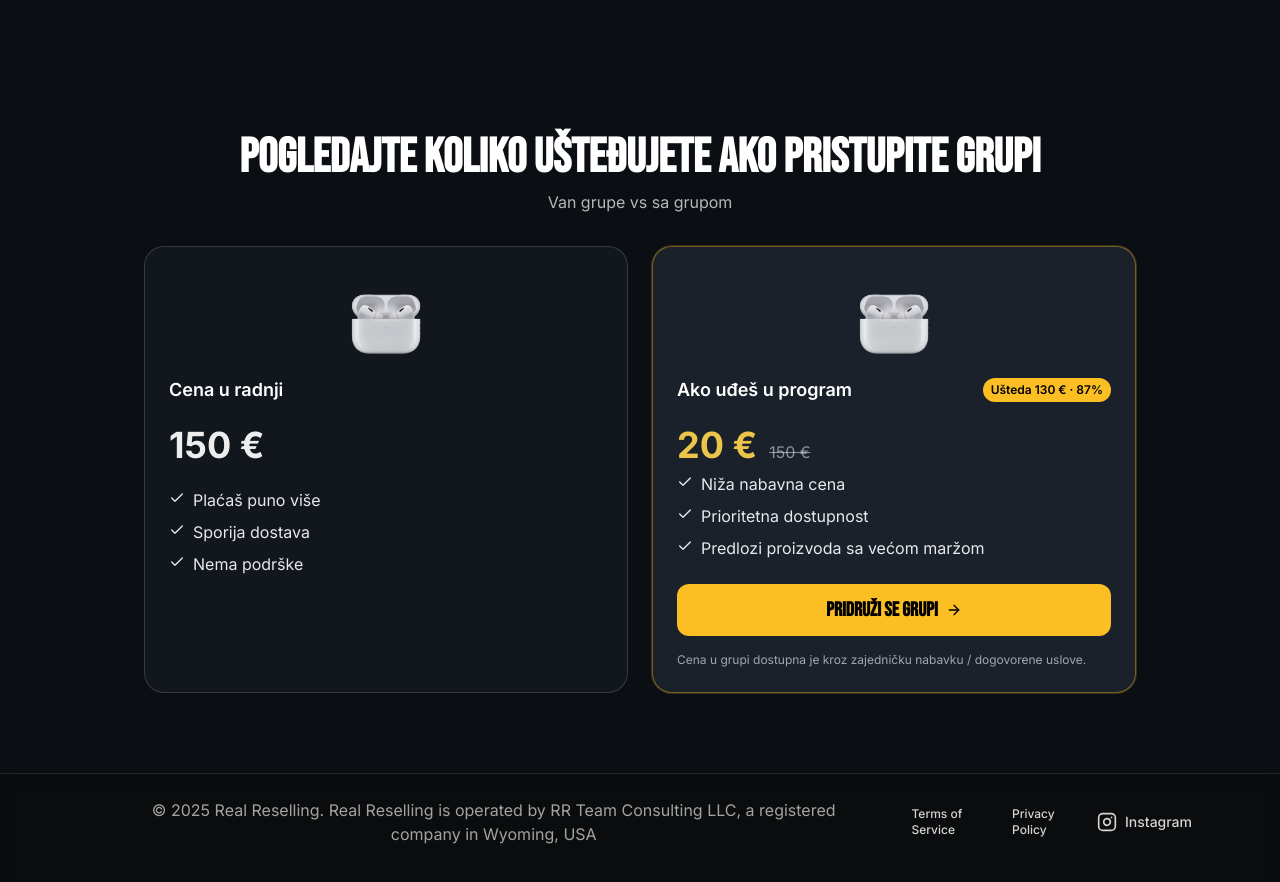
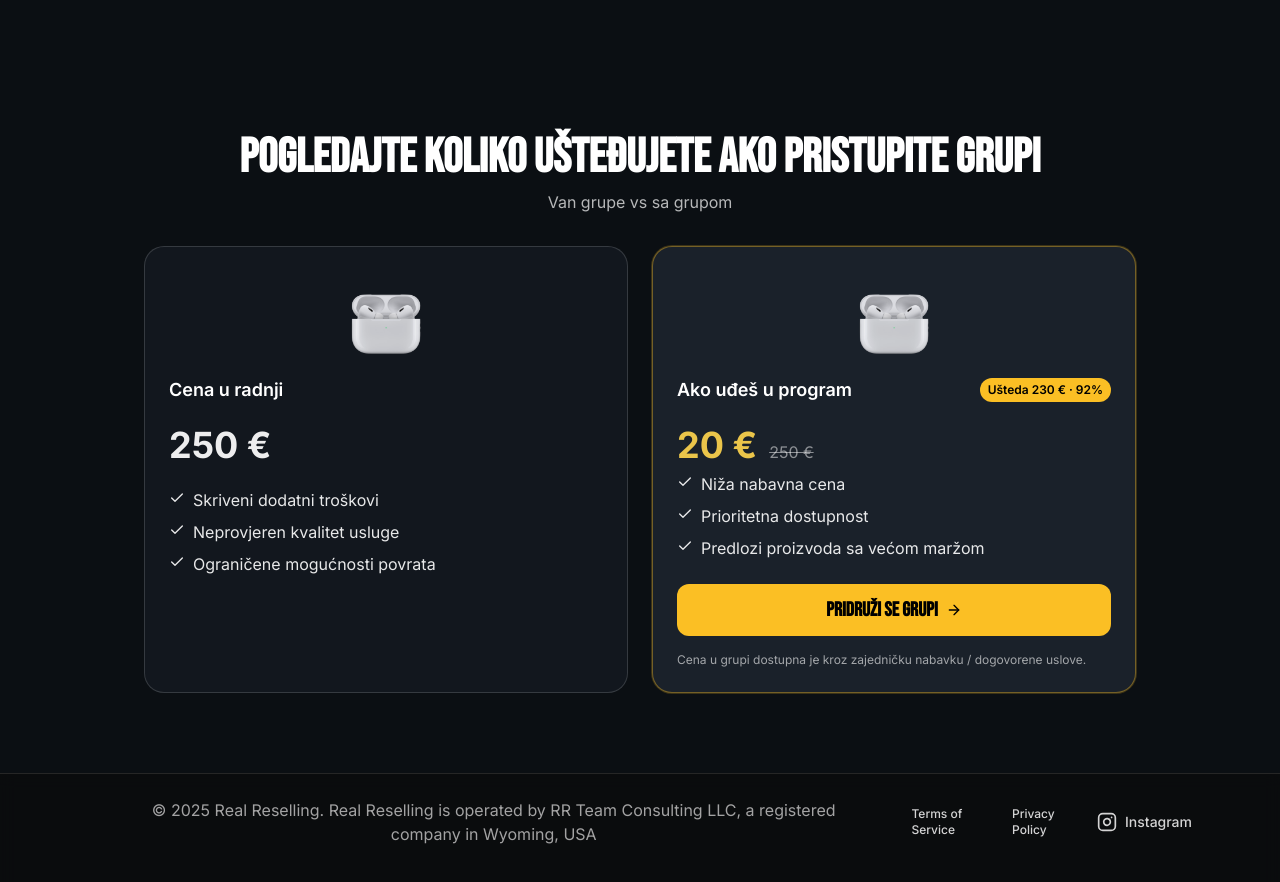
Before and after one commit to lukamacura/realreselling, a Next.js app: page / in a window 1280 px wide. Shown: the part 8320-9202 px from the top of the page. Built offline with nearby package versions, Linux system fonts and the light colour scheme; no server answers.

Commit message:
izmena za comprarison

```diff
--- a/components/PriceComparison.tsx
+++ b/components/PriceComparison.tsx
@@ -61,9 +61,9 @@ const PriceComparison: React.FC<PriceComparisonProps> = ({
   groupUrl = "#cena",
   className = "",
   featuresOutside = [
-    "Plaćaš puno više",
-    "Sporija dostava",
-    "Nema podrške",
+    "Skriveni dodatni troškovi",
+    "Neprovjeren kvalitet usluge",
+    "Ograničene mogućnosti povrata",
   ],
   featuresWithGroup = [
     "Niža nabavna cena",
--- a/components/client-home.tsx
+++ b/components/client-home.tsx
@@ -52,7 +52,7 @@ export default function ClientHome() {
         products={[
           { image: "/p1.png", priceRegular: 70,  priceWithGroup: 25 },
           { image: "/p2.png", priceRegular: 250, priceWithGroup: 50 },
-          { image: "/p3.png", priceRegular: 150,  priceWithGroup: 20 },
+          { image: "/p3.png", priceRegular: 250,  priceWithGroup: 20 },
           { image: "/p4.png", priceRegular: 150,  priceWithGroup: 50 },
         ]}
       />
```
